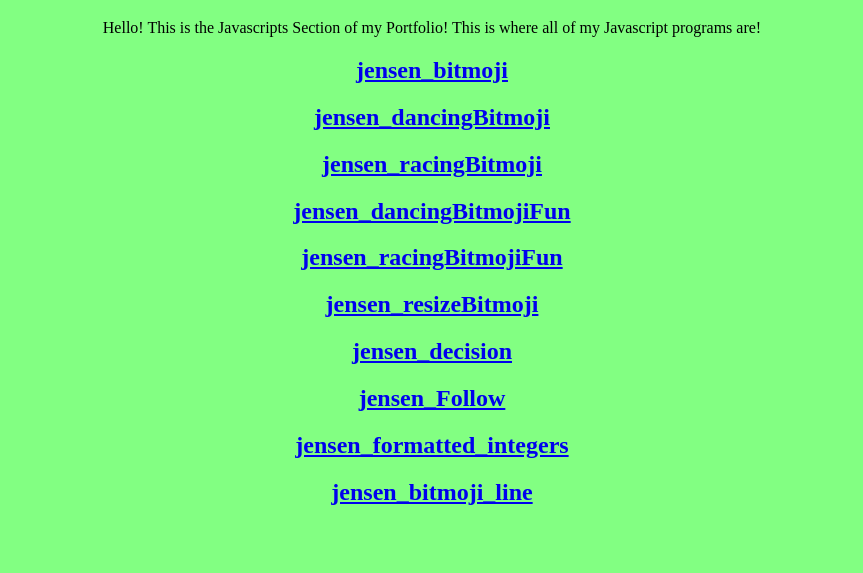
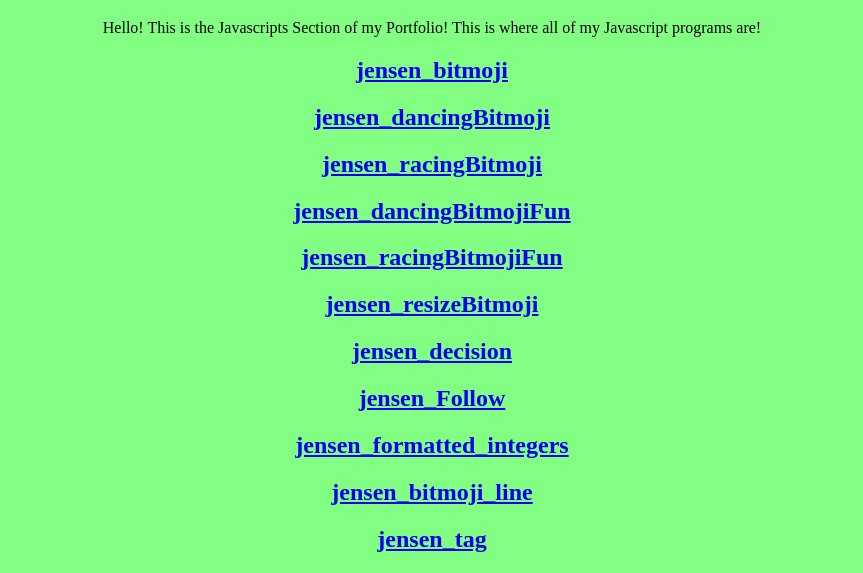
Before and after one commit to OldManJensen/OldManJensen.github.io, a plain HTML site: page javascripts.html in a window 1280 px wide. Shown: the part 367-940 px from the top of the page, without its empty margins (208-1071 px from the left). Before the commit the page ends 893 px from the top, so only its background shows below. Drawn offline with Linux system fonts and the light colour scheme; a script that the page names is missing.

Commit message:
Update javascripts.html

```diff
--- a/javascripts.html
+++ b/javascripts.html
@@ -30,6 +30,7 @@ Hello! This is the Javascripts Section of my Portfolio! This is where all of my
         <h2><a href="https://www.khanacademy.org/computer-programming/jensen_follow/4811795261865984">jensen_Follow</a></h2><script src="https://www.khanacademy.org/computer-programming/jensen_follow/4811795261865984/embed.js?editor=no&buttons=no&author=no&embed=yes"></script>
         <h2><a href="https://www.khanacademy.org/computer-programming/jensen_formatted_integers/4766829160480768">jensen_formatted_integers</a></h2><script src="https://www.khanacademy.org/computer-programming/jensen_formatted_integers/4766829160480768/embed.js?editor=no&buttons=no&author=no&embed=yes"></script>
         <h2><a href="https://www.khanacademy.org/computer-programming/jensen_bitmoji_line/5236916954906624">jensen_bitmoji_line</a></h2><script src="https://www.khanacademy.org/computer-programming/jensen_bitmoji_line/5236916954906624/embed.js?editor=no&buttons=no&author=no&embed=yes"></script>
+        <h2><a href="https://www.khanacademy.org/computer-programming/jensen_tag/5785508553736192">jensen_tag</a></h2><script src="https://www.khanacademy.org/computer-programming/jensen_tag/5785508553736192/embed.js?editor=no&buttons=no&author=no&embed=yes"></script>
     </body>
     </center>
 </html>
```
